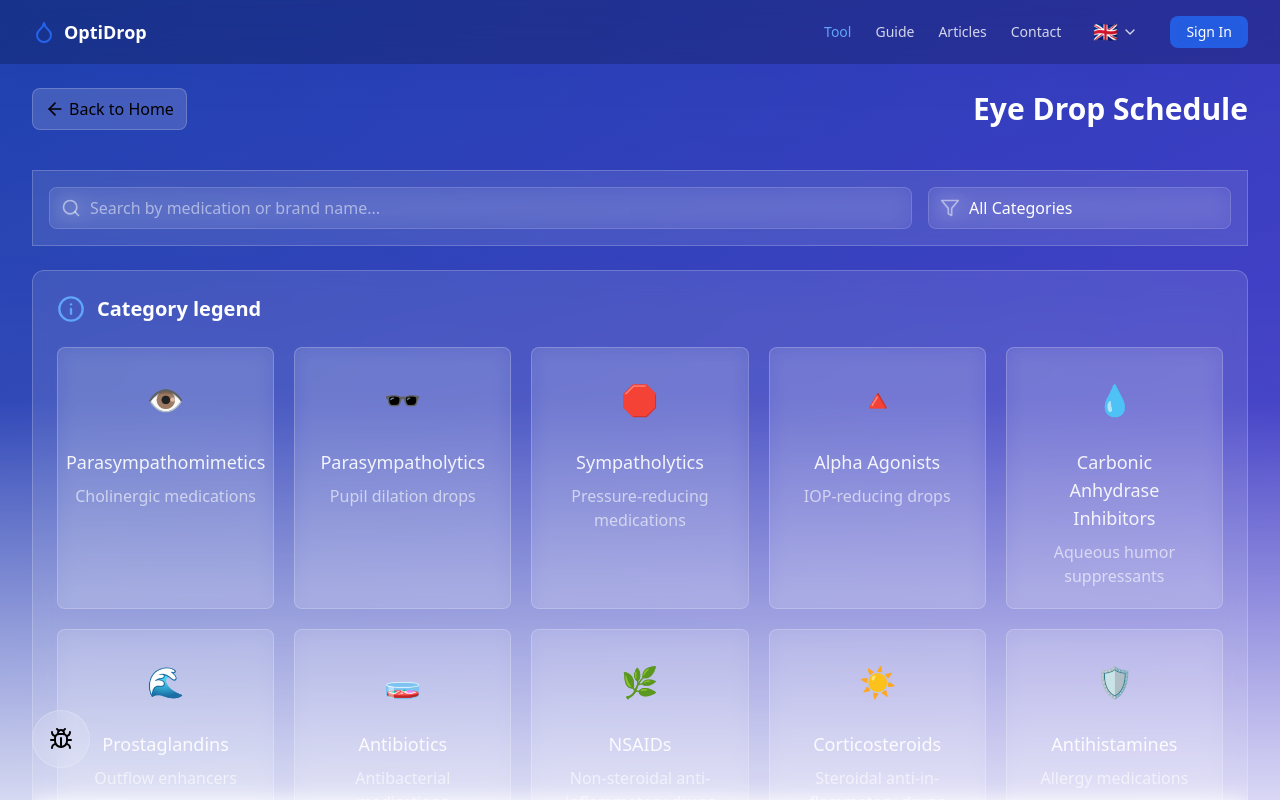
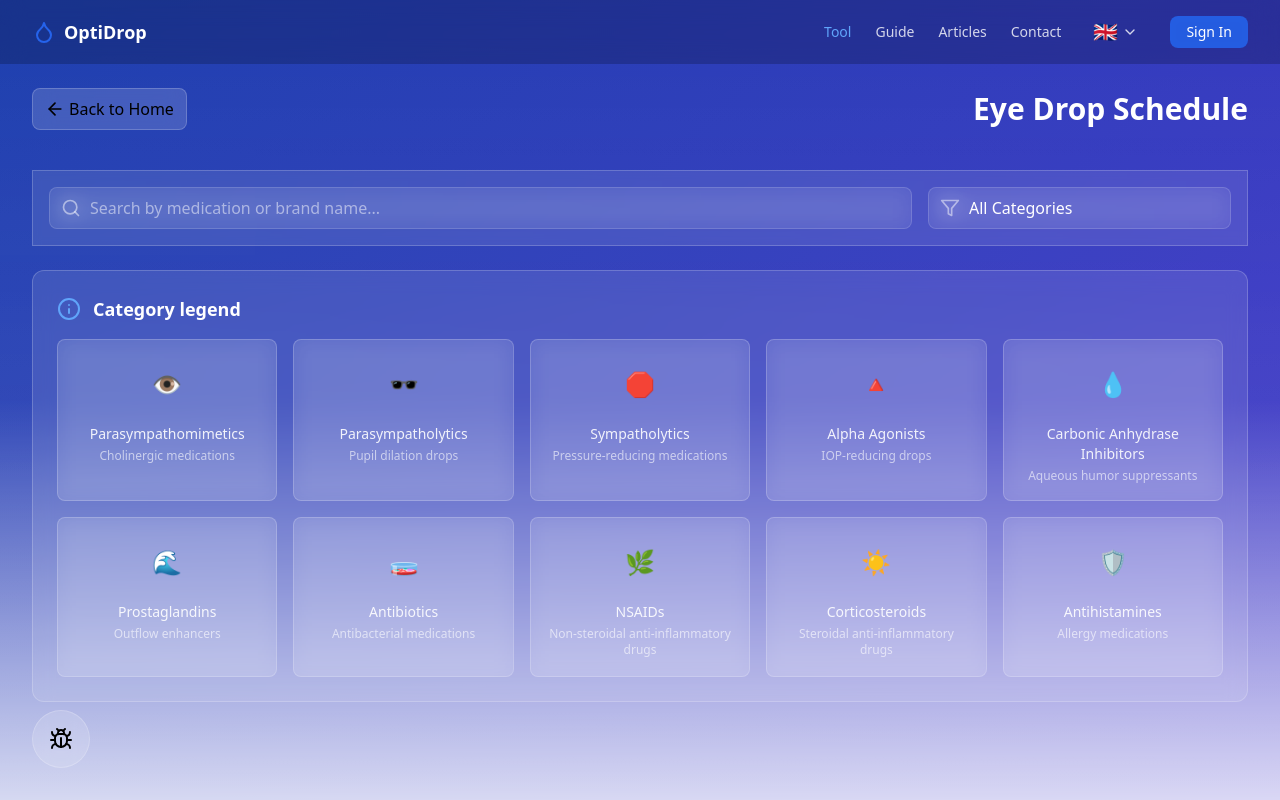
Before and after one commit to NabDBZ/OpiDrop, a React (Vite) app: page /calendar-tool in a window 1280 px wide. Shown: the top 800 px of the page. Built offline with nearby package versions, Linux system fonts and the light colour scheme; a web font is replaced by a local one.

Commit message:
Mobile optimized

```diff
--- a/src/components/DrugLegend.tsx
+++ b/src/components/DrugLegend.tsx
@@ -25,12 +25,12 @@ export function DrugLegend({ selectedCategories = [] }: DrugLegendProps) {
   ] as const;
 
   return (
-    <div className="glass-card p-4 sm:p-5 md:p-6 mb-6 sm:mb-8 rounded-xl">
-      <div className="flex items-center space-x-3 mb-5 sm:mb-6">
-        <Info className="h-6 w-6 sm:h-7 sm:w-7 text-blue-400" />
-        <span className="text-lg sm:text-xl font-semibold text-white">{t('drugList.categoryLegend')}</span>
+    <div className="glass-card p-3 sm:p-5 md:p-6 mb-4 sm:mb-6 rounded-xl">
+      <div className="flex items-center space-x-2 sm:space-x-3 mb-3 sm:mb-4">
+        <Info className="h-4 w-4 sm:h-5 sm:w-5 md:h-6 md:w-6 text-blue-400" />
+        <span className="text-sm sm:text-base md:text-lg font-semibold text-white">{t('drugList.categoryLegend')}</span>
       </div>
-      <div className="grid grid-cols-2 sm:grid-cols-3 lg:grid-cols-5 gap-4 sm:gap-5">
+      <div className="grid grid-cols-2 sm:grid-cols-3 lg:grid-cols-5 gap-1.5 sm:gap-3 md:gap-4">
         {symbols.map(({ symbol, category }) => {
           const colors = drugColors[category as keyof typeof drugColors];
           const isSelected = selectedCategories.includes(category);
@@ -38,34 +38,34 @@ export function DrugLegend({ selectedCategories = [] }: DrugLegendProps) {
           return (
             <div
               key={symbol}
-              className="relative group min-h-[150px] sm:min-h-[160px] md:min-h-[180px]"
+              className="relative group min-h-[90px] sm:min-h-[140px] md:min-h-[160px]"
               data-category={category}
             >
-              <div className={`glass-card p-4 sm:p-5 h-full rounded-lg transition-all duration-200 ${
+              <div className={`glass-card p-2 sm:p-4 h-full rounded-lg transition-all duration-200 ${
                 isSelected ? `${colors.bg} ${colors.text} shadow-lg` : 'hover:bg-white/10'
               }`}>
                 {/* Checkmark Badge */}
-                <div className={`absolute -top-1.5 -right-1.5 w-8 h-8 rounded-full transform transition-all duration-200 ${
+                <div className={`absolute -top-1 -right-1 sm:-top-1.5 sm:-right-1.5 w-5 h-5 sm:w-6 sm:h-6 md:w-8 md:h-8 rounded-full transform transition-all duration-200 ${
                   isSelected ? 'scale-100 opacity-100' : 'scale-75 opacity-0'
                 }`}>
                   <div className={`absolute inset-0 ${colors.bg} border-2 border-white/20 rounded-full flex items-center justify-center shadow-lg`}>
-                    <Check className="w-5 h-5 text-white" />
+                    <Check className="w-3 h-3 sm:w-4 sm:h-4 md:w-5 md:h-5 text-white" />
                   </div>
                 </div>
 
                 <div className="flex flex-col items-center text-center h-full">
-                  <div className={`flex-shrink-0 w-12 h-12 sm:w-14 sm:h-14 md:w-16 md:h-16 rounded-2xl flex items-center justify-center mb-3 sm:mb-4 transition-colors ${
+                  <div className={`flex-shrink-0 w-8 h-8 sm:w-12 sm:h-12 md:w-14 md:h-14 rounded-lg sm:rounded-xl md:rounded-2xl flex items-center justify-center mb-1.5 sm:mb-3 transition-colors ${
                     isSelected ? 'bg-white/20' : `${colors.bg}`
                   }`}>
-                    <DrugSymbol symbol={symbol as any} className={`text-xl sm:text-2xl md:text-3xl ${isSelected ? 'text-white' : ''}`} />
+                    <DrugSymbol symbol={symbol as any} className={`text-base sm:text-xl md:text-2xl ${isSelected ? 'text-white' : ''}`} />
                   </div>
-                  <div className="flex-1 flex flex-col min-h-0 px-2 sm:px-3">
-                    <div className={`font-medium text-sm sm:text-base md:text-lg mb-2 break-words hyphens-auto ${
+                  <div className="flex-1 flex flex-col justify-start min-h-0 max-h-full overflow-hidden">
+                    <div className={`font-medium text-2xs sm:text-xs md:text-sm mb-0.5 sm:mb-1 line-clamp-2 ${
                       isSelected ? 'text-white' : 'text-white/90'
                     }`}>
                       {t(`categories.${category}`)}
                     </div>
-                    <div className={`text-xs sm:text-sm md:text-base break-words hyphens-auto ${
+                    <div className={`text-[8px] sm:text-2xs md:text-xs line-clamp-3 ${
                       isSelected ? 'text-white/80' : 'text-white/60'
                     }`}>
                       {t(`drugList.categoryDescriptions.${category}`)}
--- a/src/pages/UserGuidePage.tsx
+++ b/src/pages/UserGuidePage.tsx
@@ -295,7 +295,29 @@ export function UserGuidePage() {
                   </div>
                   {isAccessible && (
                     <div className="flex items-center space-x-2">
-                      {isComplete && <span className="text-sm text-green-400">Completed</span>}
+                      {isComplete ? (
+                        <div className="px-4 py-2 rounded-lg bg-green-500 text-white flex items-center space-x-2">
+                          <CheckCircle className="h-4 w-4" />
+                          <span>Completed</span>
+                        </div>
+                      ) : (
+                        <button
+                          onClick={(e) => handleStepComplete(step.id, e)}
+                          className="glass-button-primary px-4 py-2 rounded-lg text-sm inline-flex items-center"
+                        >
+                          {index === steps.length - 1 ? (
+                            <>
+                              Complete Guide
+                              <CheckCircle className="h-4 w-4 ml-2" />
+                            </>
+                          ) : (
+                            <>
+                              Next Step
+                              <ArrowRight className="h-4 w-4 ml-2" />
+                            </>
+                          )}
+                        </button>
+                      )}
                       {isExpanded ? (
                         <ChevronUp className="h-5 w-5 text-white" />
                       ) : (
```
